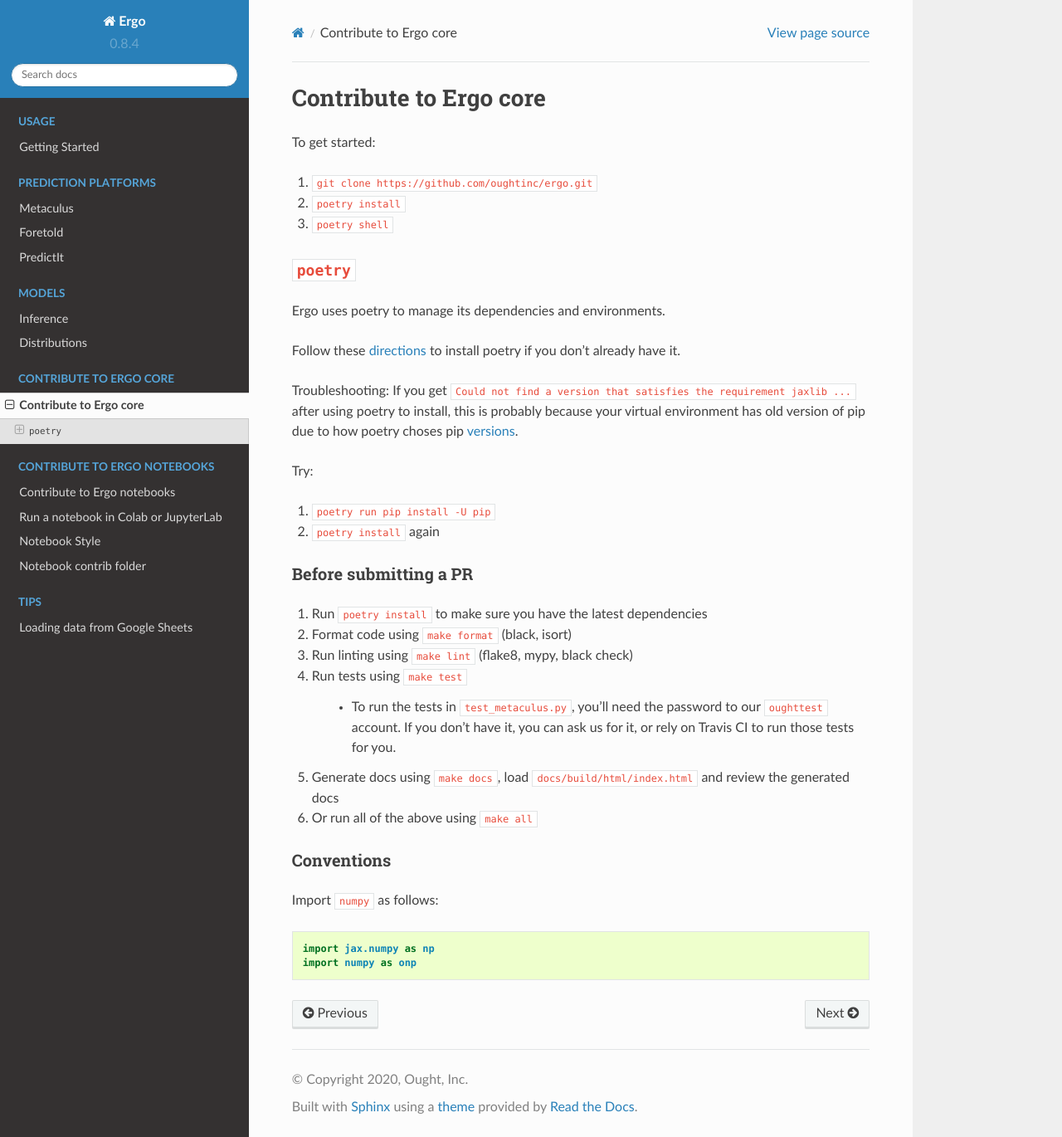
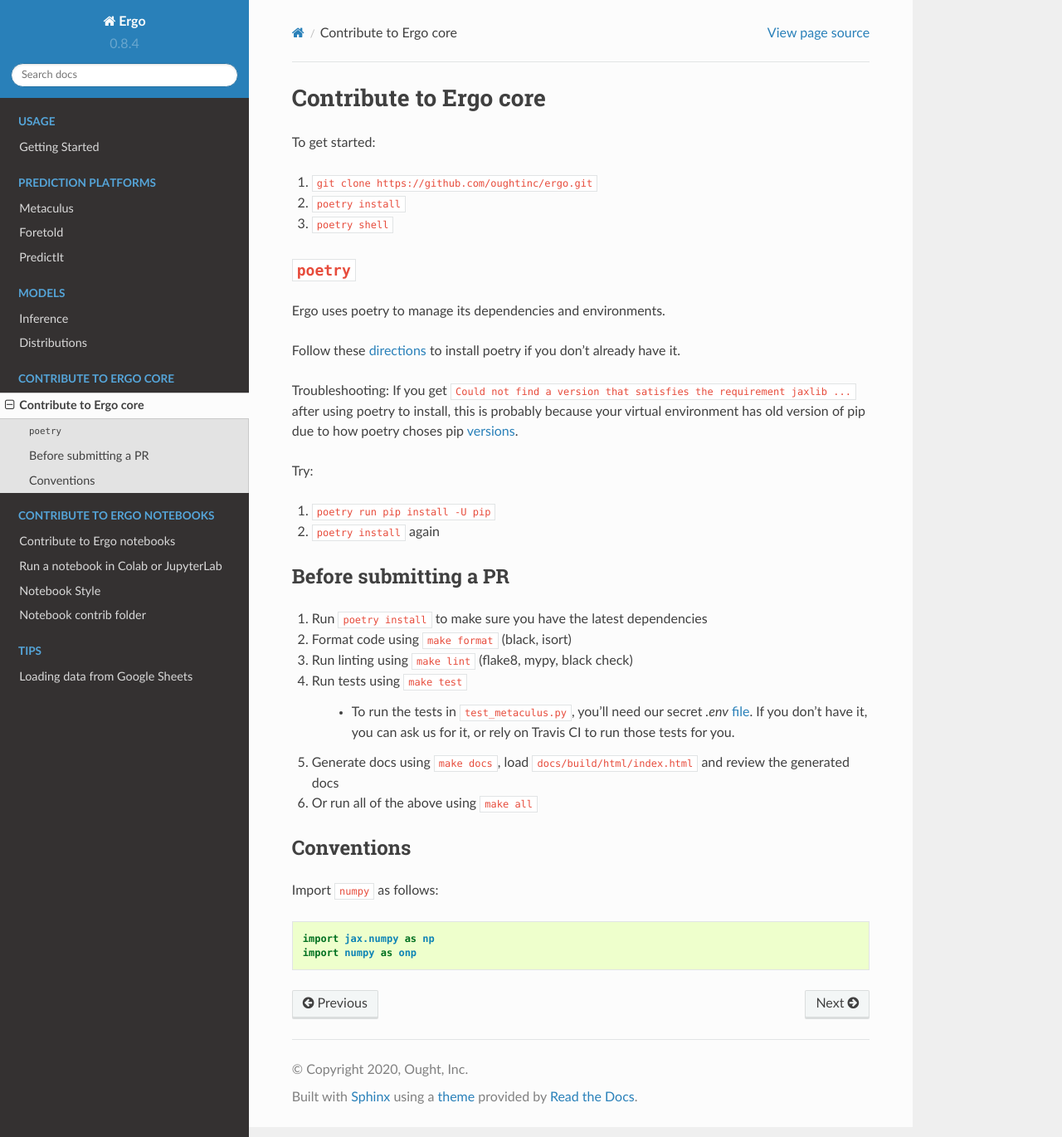
Before and after one commit to oughtinc/ergo, a Sphinx documentation site: the page built from docs/core_contrib.rst, in a window 1280 px wide and 1370 px high. Shown: the whole window at 83% size. Built offline with Sphinx 7.4.7 and the Read the Docs theme 2.0.0, drawn with Linux system fonts in a browser that asks for light colours.

Commit message:
Update core contrib docs re: using .env to run tests

```diff
--- a/docs/core_contrib.rst
+++ b/docs/core_contrib.rst
@@ -24,26 +24,24 @@
 .. _versions: https://github.com/python-poetry/poetry/issues/732
 
 Before submitting a PR
-~~~~~~~~~~~~~~~~~~~~~~
+----------------------
 
 1. Run ``poetry install`` to make sure you have the latest dependencies
 2. Format code using ``make format`` (black, isort)
 3. Run linting using ``make lint`` (flake8, mypy, black check)
 4. Run tests using ``make test``
 
-    * To run the tests in ``test_metaculus.py``, you'll need the password to
-      our ``oughttest`` account. If you don't have it, you can ask us for it,
+    * To run the tests in ``test_metaculus.py``, you'll need our secret `.env` file_. If you don't have it, you can ask us for it,
       or rely on Travis CI to run those tests for you.
 
 5. Generate docs using ``make docs``, load
    ``docs/build/html/index.html`` and review the generated docs
 6. Or run all of the above using ``make all``
 
-.. _Poetry: https://github.com/python-poetry/poetry
-.. _official instructions for connecting to a local runtime: https://research.google.com/colaboratory/local-runtimes.html
+.. _file: https://docs.google.com/document/d/1_r_DrCumtO3oKaG2BryyzanexWPiwgtrcx9fxiNBgD4/edit
 
 Conventions
-~~~~~~~~~~~
+-----------
 
 Import ``numpy`` as follows:
 
```
